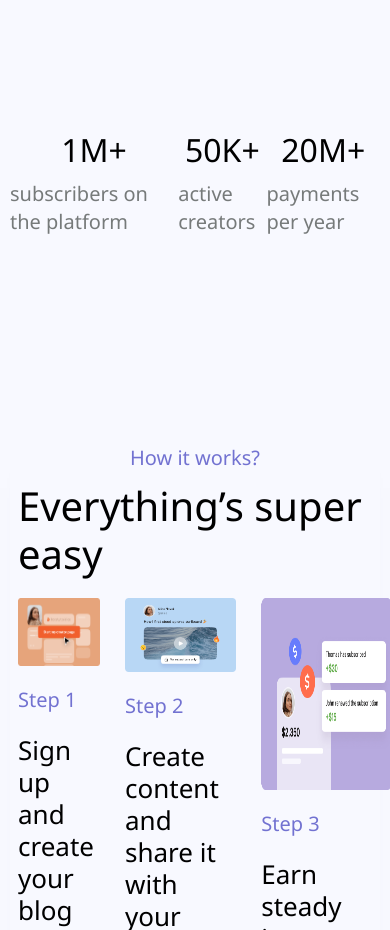
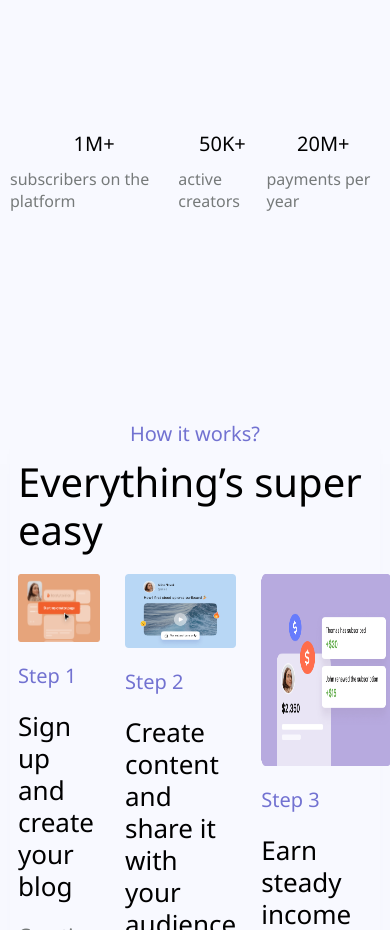
Before and after one commit to Xpynkuy/Backerly-, a React (Vite) app in the folder frontend/: page / in a window 390 px wide. Shown: the part 940-1870 px from the top of the page. Built offline with nearby package versions, Linux system fonts and the light colour scheme.

Commit message:
add i18n, add media breakpoint

```diff
--- a/frontend/src/pages/main/ui/section/StatsSection/StastSection.module.scss
+++ b/frontend/src/pages/main/ui/section/StatsSection/StatsSection.module.scss
@@ -1,3 +1,5 @@
+@use '../../../../../app/styles/breakpoints.scss' as breakpoint;
+
 .statsContainer {
     display: flex;
     width: 100%;
@@ -18,11 +20,19 @@
 
             .title {
                 font: var(--font-xl);
+
+                @media (max-width: breakpoint.$bp-sm) {
+                    font: var(--font-m);
+                }
             }
 
             .desc {
                 font: var(--font-m);
                 color: var(--text-color-gray);
+
+                @media (max-width: breakpoint.$bp-sm) {
+                    font: var(--font-s);
+                }
             }
         }
     }
--- a/frontend/src/pages/main/ui/section/StatsSection/StatsSection.tsx
+++ b/frontend/src/pages/main/ui/section/StatsSection/StatsSection.tsx
@@ -1,5 +1,5 @@
 import { useTranslation } from "react-i18next";
-import styles from "./StastSection.module.scss";
+import styles from "./StatsSection.module.scss";
 
 const StatsSection = () => {
   const { t } = useTranslation();
```
